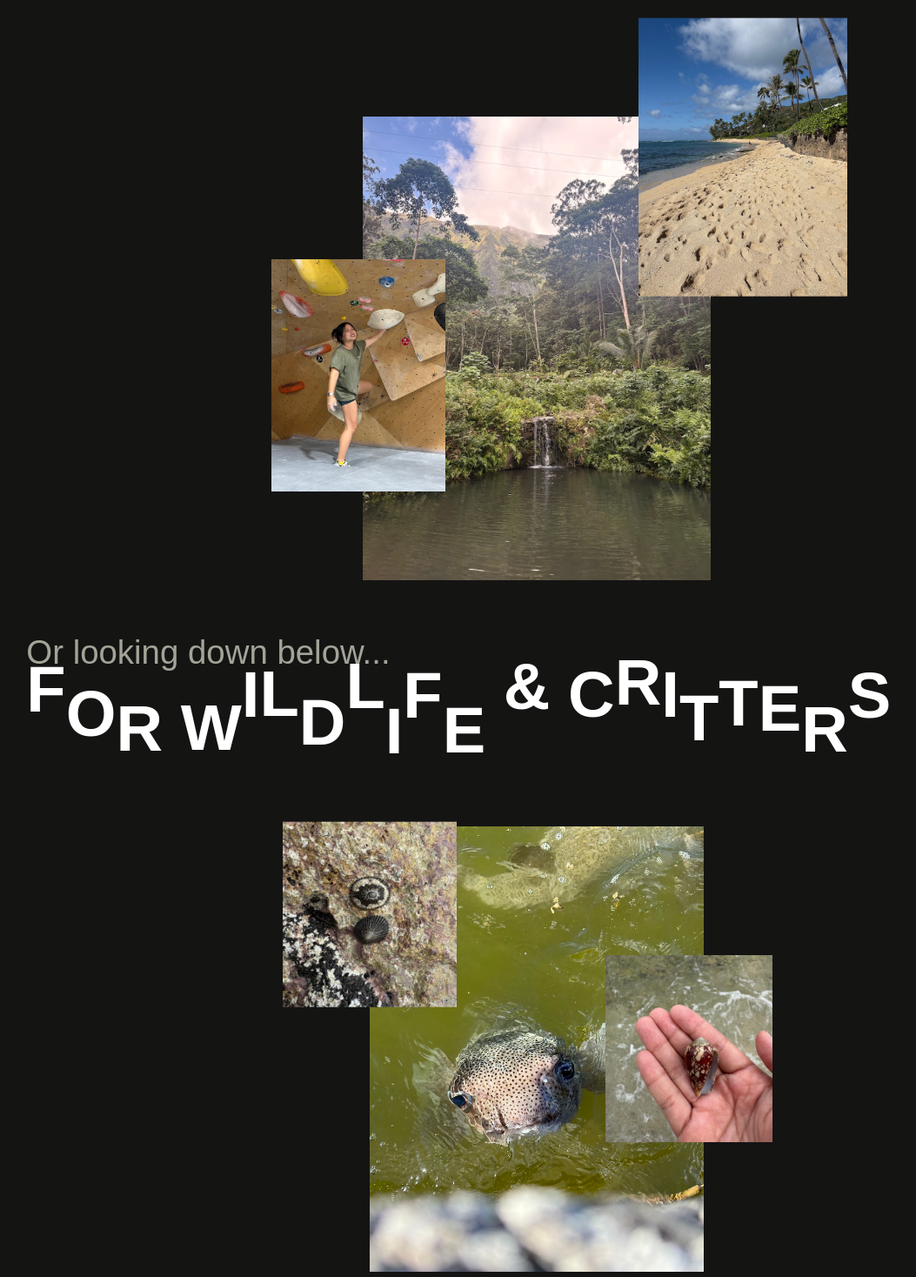
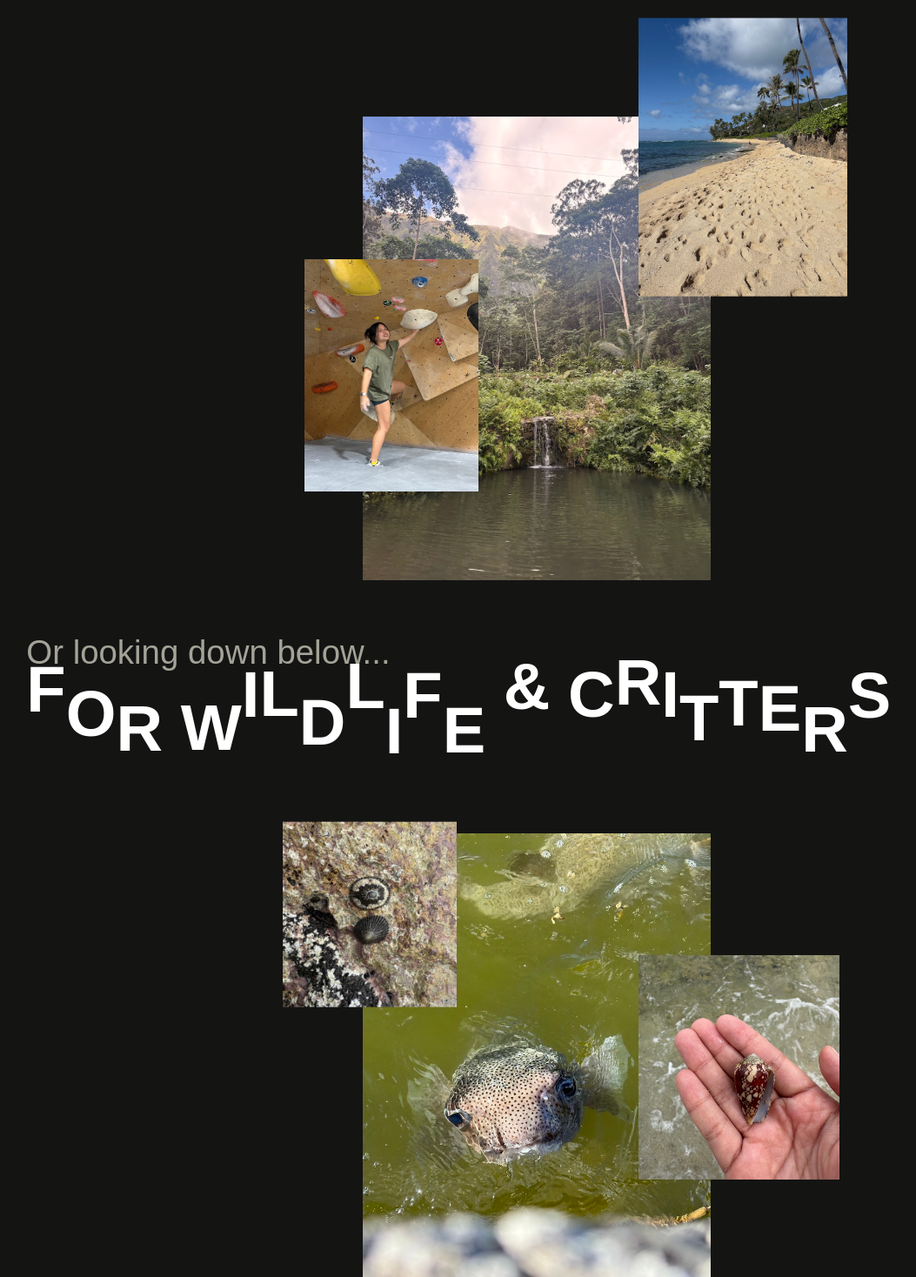
Before and after one commit to tracytnb/tracytnb-portfolio, a Next.js app: page / in a window 1280 px wide. Shown: the part 1062-2530 px from the top of the page at 87% size, without its empty margins (23-1076 px from the left). Built offline with nearby package versions, Linux system fonts and the light colour scheme; a web font is replaced by a local one.

Commit message:
Updated spacing for About Parallax

```diff
--- a/app/globals.css
+++ b/app/globals.css
@@ -217,6 +217,14 @@ html[data-fish-cursor="humu"] {
       height: 60vh;
       width: 50vh;
     }
+    @media (min-width: 1024px) and (max-width: 1279px) {
+      height: 52vh;
+      width: 44vh;
+    }
+    @media (min-width: 1280px) {
+      height: 60vh;
+      width: 50vh;
+    }
   }
   &:nth-of-type(2) {
     left: 50vw;
@@ -230,15 +238,38 @@ html[data-fish-cursor="humu"] {
       height: 40vh;
       width: 30vh;
     }
+    /* Narrow desktop / short-width window: pull in from the right */
+    @media (min-width: 1024px) and (max-width: 1279px) {
+      left: 52vw;
+    }
+    @media (min-width: 1280px) {
+      left: 55vw;
+    }
   }
   &:nth-of-type(3) {
+    /* Mobile */
     left: 17vw;
     top: 50vh;
     height: 30vh;
     width: 20vh;
     z-index: 3;
+    /* Tablet */
     @media (min-width: 768px) {
-      left: 22vw;
+      left: 10vw;
+      top: 40vh;
+      height: 35vh;
+      width: 25vh;
+    }
+    /* Compact desktop */
+    @media (min-width: 1024px) and (max-width: 1279px) {
+      left: 14vw;
+      top: 40vh;
+      height: 33vh;
+      width: 23vh;
+    }
+    /* Full desktop */
+    @media (min-width: 1280px) {
+      left: 25vw;
       top: 40vh;
       height: 35vh;
       width: 25vh;
@@ -251,35 +282,75 @@ html[data-fish-cursor="humu"] {
   img {
     object-fit: cover;
   }
+  /* Mobile */
   &:nth-of-type(1) {
     height: 30vh;
     width: 35vh;
     top: 5vh;
     z-index: 1;
+    /* Tablet */
     @media (min-width: 768px) {
-      top: 4vh;
-      width: 30vw;
+      height: 60vh;
+      width: 50vh;
+    }
+    /* Compact desktop */
+    @media (min-width: 1024px) and (max-width: 1279px) {
+      height: 52vh;
+      width: 44vh;
+    }
+    /* Full desktop */
+    @media (min-width: 1280px) {
+      height: 60vh;
+      width: 50vh;
     }
   }
+  /* Mobile */
   &:nth-of-type(2) {
     left: 52vw;
     top: 52vh;
     height: 18vh;
     width: 18vh;
     z-index: 2;
+    /* Tablet */
     @media (min-width: 768px) {
-      left: 52vw;
+      left: 60vw;
       top: 37vh;
-      width: 15vw;
+      width: 25vw;
+    }
+    /* Narrow desktop */
+    @media (min-width: 1024px) and (max-width: 1279px) {
+      left: 60vw;
+      width: 20vw;
+    }
+    /* Full desktop */
+    @media (min-width: 1280px) {
+      left: 55vw;
+      width: 18vw;
     }
   }
   &:nth-of-type(3) {
+    /* Mobile */
     left: 17vw;
     top: 5vh;
     height: 30vh;
     width: 20vh;
     z-index: 3;
+    /* Tablet */
     @media (min-width: 768px) {
+      left: 6vw;
+      top: 13vh;
+      height: 35vh;
+      width: 25vh;
+    }
+    /* Compact desktop */
+    @media (min-width: 1024px) and (max-width: 1279px) {
+      left: 18vw;
+      top: 12vh;
+      height: 32vh;
+      width: 22vh;
+    }
+    /* Full desktop */
+    @media (min-width: 1280px) {
       left: 23vw;
       top: 13vh;
       height: 35vh;
```
